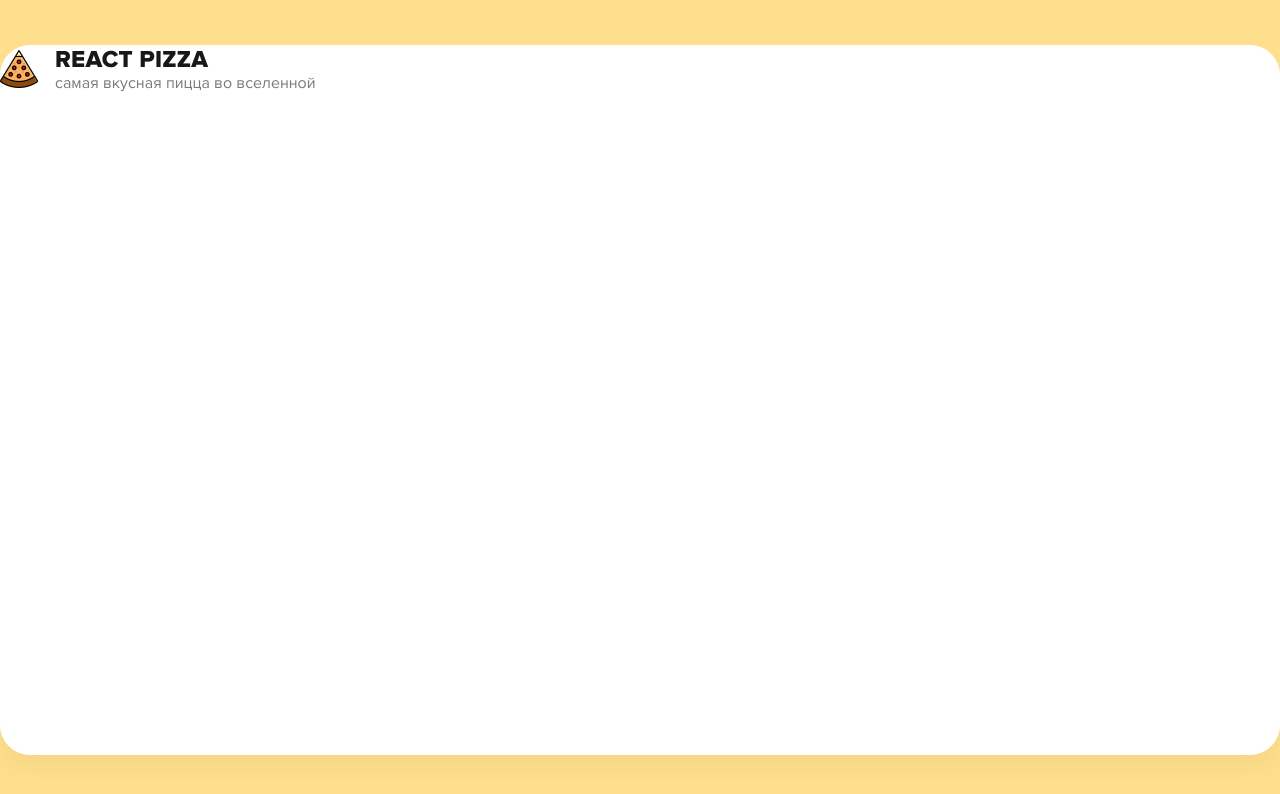
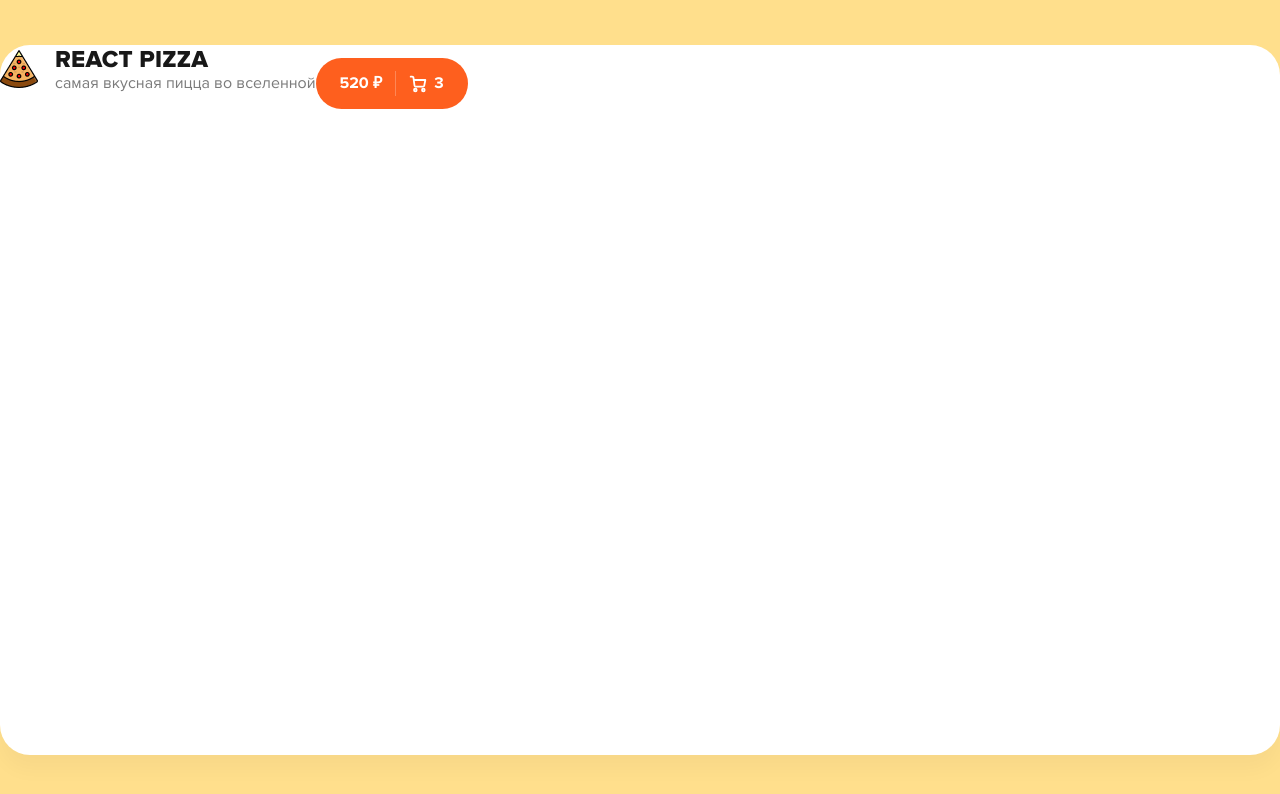
Before and after one commit to ltlaitoff/react-pizza, a React (Create React App) app: page / in a window 1280 px wide. Shown: the top 794 px of the page. Built offline with nearby package versions, Linux system fonts and the light colour scheme; the HTML template or start-up script is replaced by a standard one.

Commit message:
add shoppingCartOpenButton

```diff
--- /dev/null
+++ b/src/components/ShoppingCart/ShoppingCartOpenButton/index.jsx
@@ -0,0 +1,23 @@
+import React from 'react'
+import Button from '../../Button'
+import ShoppingCartIcon from '../../../assets/images/favicon/shopping-cart.svg'
+
+import styles from './shoppingCartOpenButton.scss';
+
+const ShoppingCartOpenButton = ({ price, count }) => {
+	const shoppingPrice = `${price} ₽`
+	const divider = <div className='shopping-cart-open-button-divider'></div>
+
+	return (
+		<Button className='shopping-cart-open-button' style={styles}>
+			{shoppingPrice}
+			{divider}
+			<div className='shopping-cart-open-button-wrapper'>
+				<img src={ShoppingCartIcon} alt='ShoppingCartIcon' />
+				{count}
+			</div>
+		</Button>
+	)
+}
+
+export default ShoppingCartOpenButton
--- /dev/null
+++ b/src/components/ShoppingCart/ShoppingCartOpenButton/shoppingCartOpenButton.scss
@@ -0,0 +1,26 @@
+@import "../../../assets/scss/general";
+
+.shopping-cart-open-button {
+  padding: 12px 23px;
+  display: inline-flex;
+  align-items: center;
+  column-gap: 13px;
+
+  font-family: "Proxima Nova";
+  font-style: normal;
+  font-weight: bold;
+  font-size: 16px;
+  line-height: 19px;
+  color: $white;
+
+  &-divider {
+    background-color: rgba($white, 0.25);
+    height: 25px;
+    width: 1px;
+  }
+  &-wrapper {
+    display: flex;
+    align-items: center;
+    column-gap: 7px;
+  }
+}
--- /dev/null
+++ b/src/containers/Header/index.jsx
@@ -0,0 +1,16 @@
+import React from 'react'
+import Logo from '../../components/Logo'
+import ShoppingCartOpenButton from '../../components/ShoppingCart/ShoppingCartOpenButton'
+
+import styles from './header.scss';
+
+const Header = () => {
+  return (
+    <header className="header" style={styles}>
+      <Logo />
+      <ShoppingCartOpenButton price="520" count="3"></ShoppingCartOpenButton>
+    </header>
+  )
+}
+
+export default Header
--- a/src/pages/Home.jsx
+++ b/src/pages/Home.jsx
@@ -1,10 +1,10 @@
 import React from 'react'
-import Logo from '../components/Logo'
+import Header from '../containers/Header'
 
 
 const Home = () => {
   return (
-    <Logo/>
+    <Header />
   )
 }
 
```
Also changed, not shown: src/containers/Header/header.scss (added).
